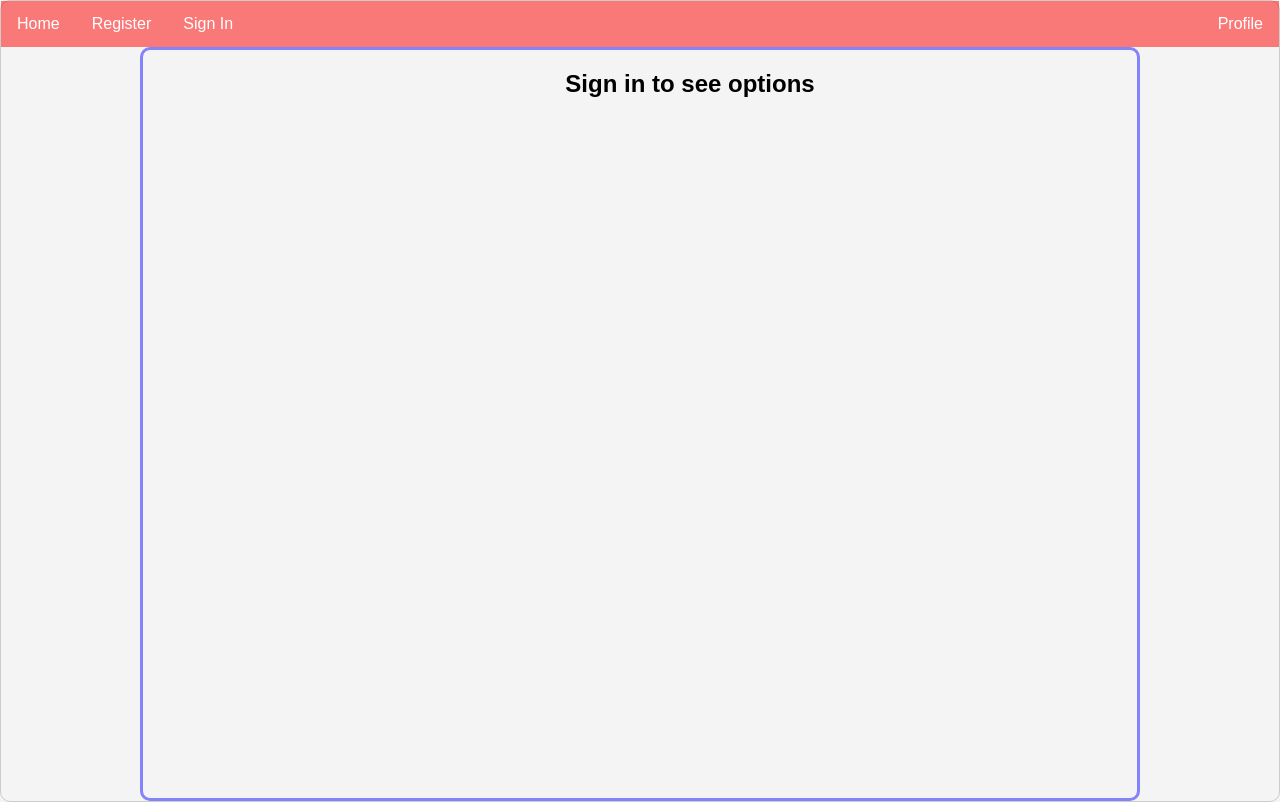
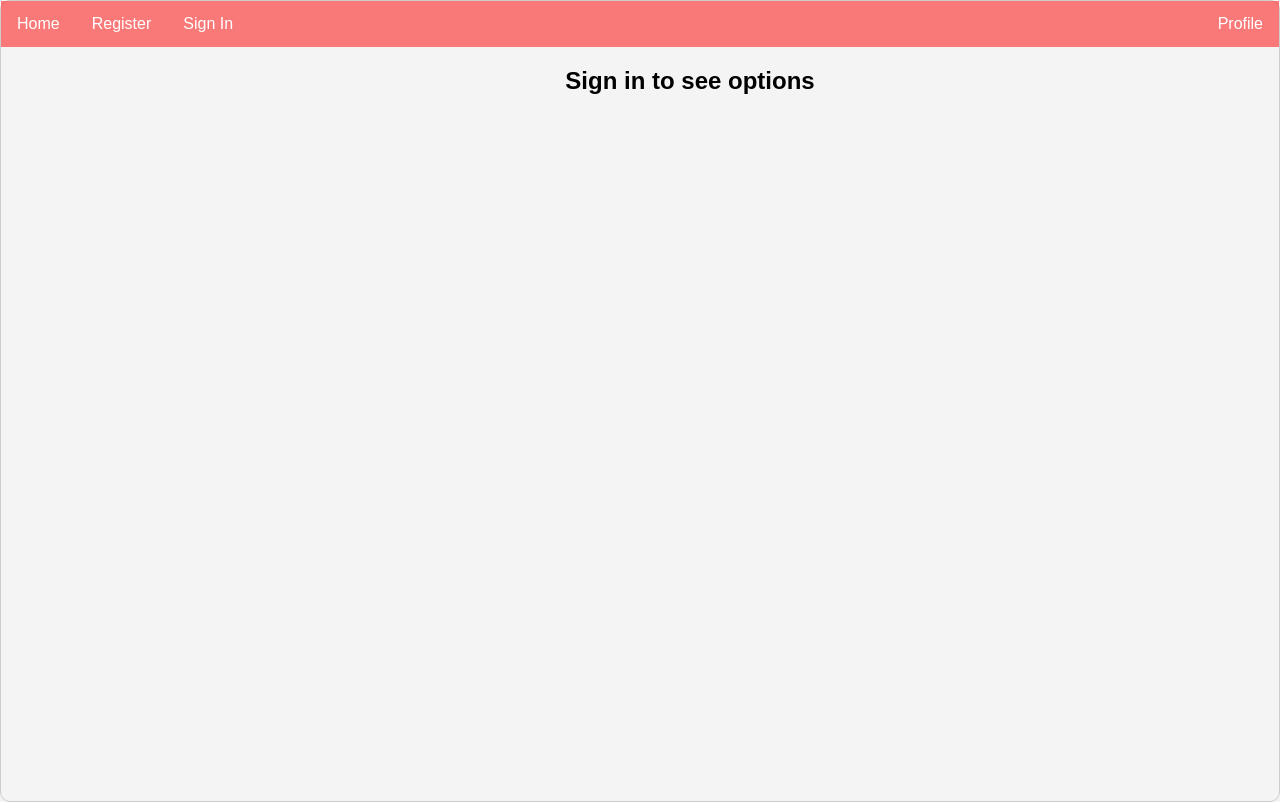
Before and after one commit to QantrO/fishchain, a Flask app: page / in a window 1280 px wide. Run offline with Flask 3, Linux system fonts and the light colour scheme.

Commit message:
Removed a border from sign-in page

```diff
--- a/authentication/static/css/styles.css
+++ b/authentication/static/css/styles.css
@@ -23,8 +23,6 @@ nav {
     display: flex;
     flex-direction: column;
     align-items: center;
-    border: 3px solid #0000ff77;
-    border-radius: 10px;
 }
 
 .content h1 {
```
Also changed, not shown: authentication/static/css/index.css (deleted).
